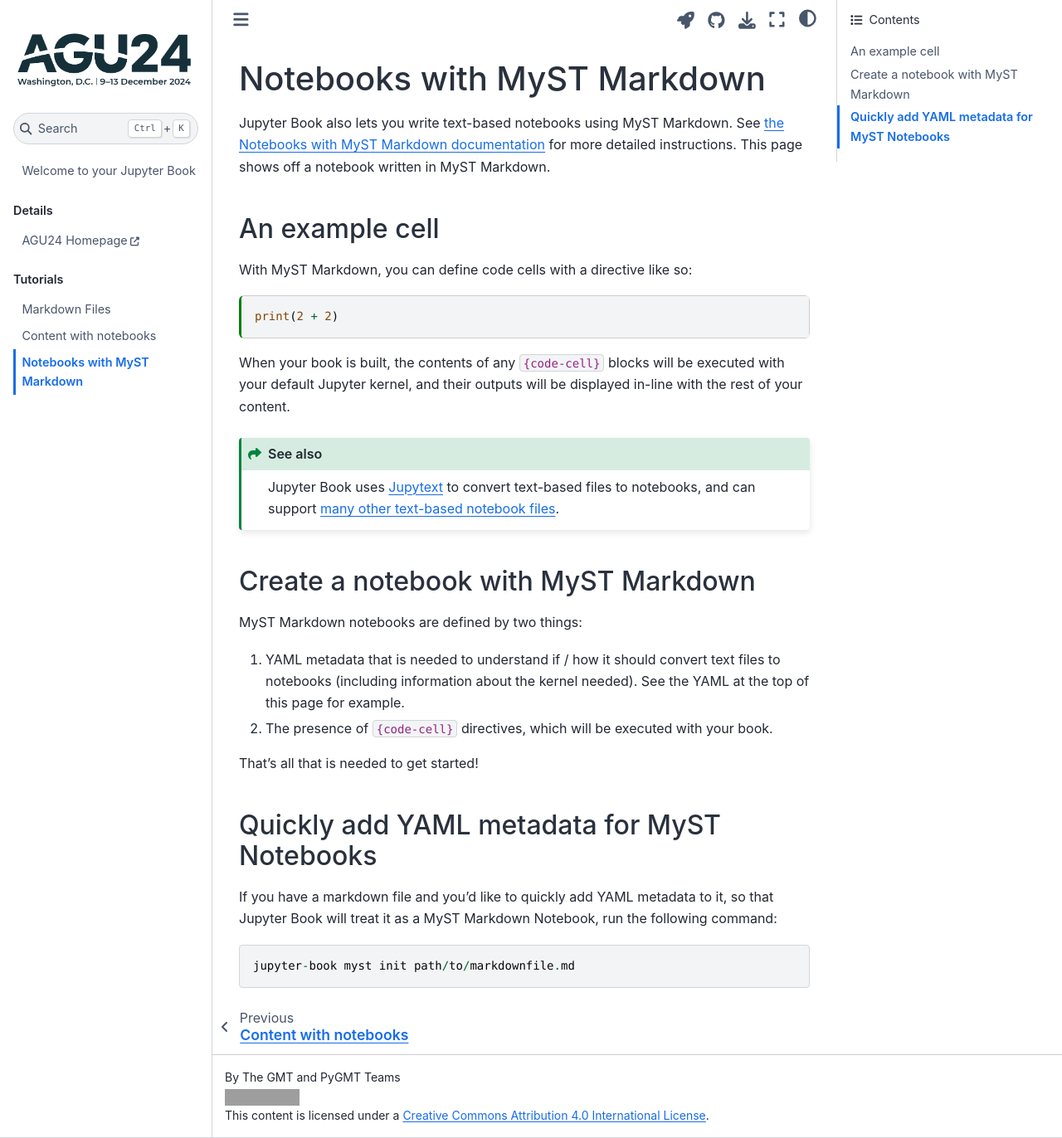
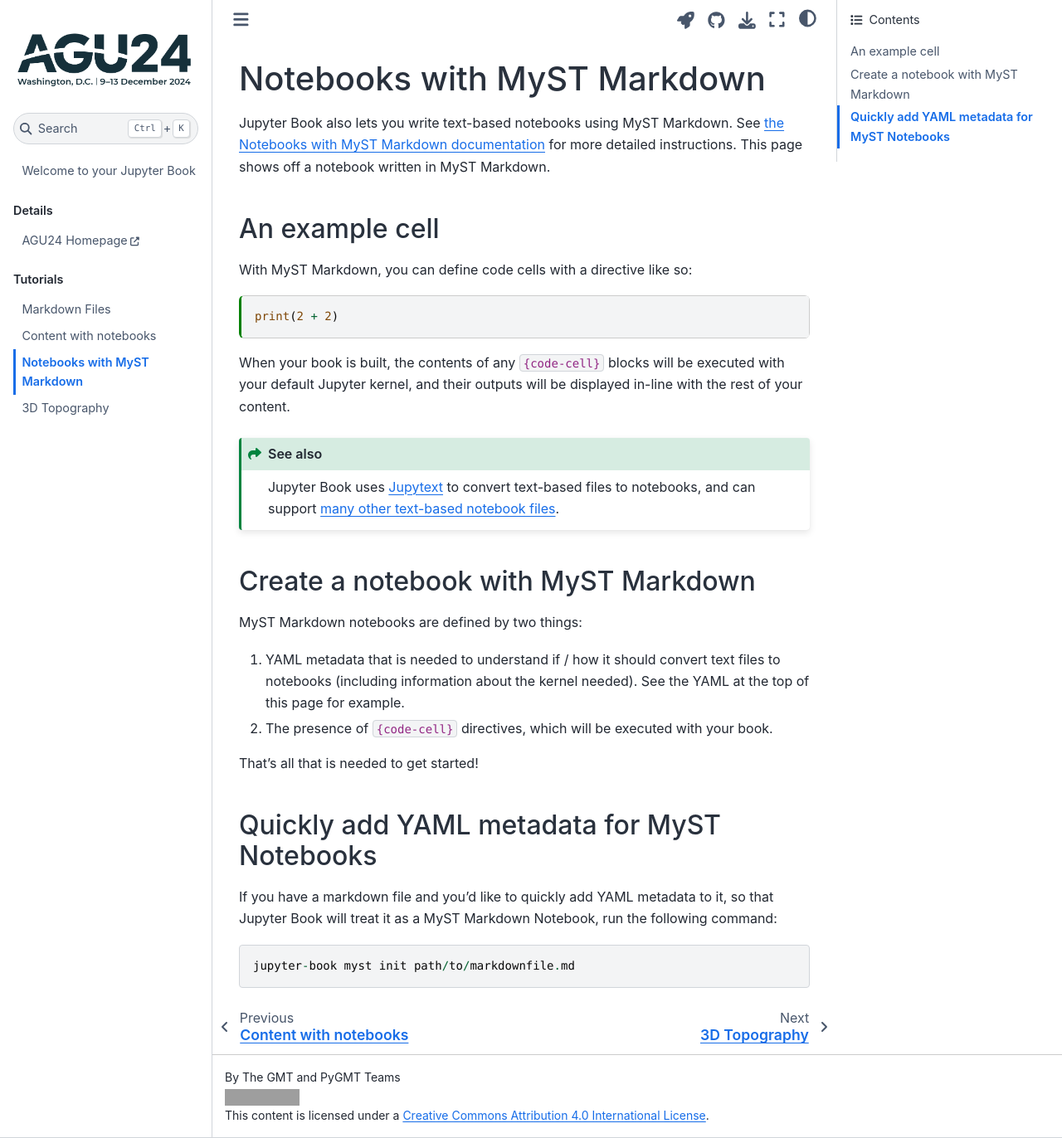
Before and after one commit to GenericMappingTools/agu24workshop, a Jupyter Book: the page built from book/markdown-notebooks.md, in a window 1280 px wide and 1372 px high. Shown: the whole window at 83% size. Built offline with Jupyter Book 1.0.4 settings and Sphinx 7.4.7 and the Sphinx Book theme 1.1.4, drawn with Linux system fonts in a browser that asks for light colours; some of the changed lines change nothing that is shown; grey boxes are pictures that could not be loaded.

Commit message:
Add tut5_topography to TOC and Neumann et al., 2003 citation
Include tut5_topography in Table of Contents, and citation for the MOLA dataset.

```diff
--- a/book/_toc.yml
+++ b/book/_toc.yml
@@ -13,3 +13,4 @@
   - file: markdown
   - file: notebooks
   - file: markdown-notebooks
+  - file: tut5_topography
--- a/book/references.bib
+++ b/book/references.bib
@@ -1,5 +1,21 @@
 ---
 ---
+
+@article{NeumannMarsOrbiterLaser2003,
+  title = {Mars {{Orbiter Laser Altimeter}} Pulse Width Measurements and Footprint-scale Roughness},
+  author = {Neumann, G. A. and Abshire, J. B. and Aharonson, O. and Garvin, J. B. and Sun, X. and Zuber, M. T.},
+  year = {2003},
+  month = jun,
+  journal = {Geophysical Research Letters},
+  volume = {30},
+  number = {11},
+  pages = {2003GL017048},
+  issn = {0094-8276, 1944-8007},
+  doi = {10.1029/2003GL017048},
+  urldate = {2024-11-17},
+  copyright = {http://onlinelibrary.wiley.com/termsAndConditions\#vor},
+  langid = {english}
+}
 
 @article{WesselGenericMappingTools2019,
   title = {The {{Generic Mapping Tools Version}} 6},
```
